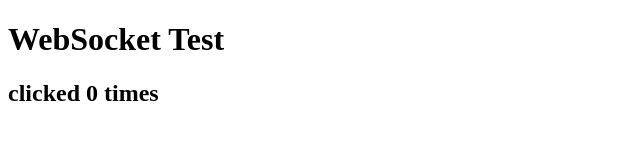
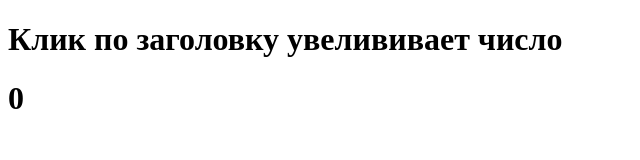
Before and after one commit to Allexxxus/cyclicproject, a website: page public/index.html in a window 1280 px wide. Shown: the whole page, without its empty margins (0-640 px from the left). Drawn offline with Linux system fonts and the light colour scheme.

Commit message:
Add files via upload

```diff
--- a/public/index.html
+++ b/public/index.html
@@ -6,7 +6,7 @@
   <script src="script.js" defer></script>
 </head>
 <body>
-  <h1 id="clickme">WebSocket Test</h1>
-  <h2 id="dynamicCounter">clicked 0 times</h2>
+  <h1 id="clickme">Клик по заголовку увелививает число</h1>
+  <h1 id="dynamicCounter">0</h1>
 </body>
 </html>
--- a/public/script.js
+++ b/public/script.js
@@ -13,7 +13,7 @@ socket.addEventListener('open', (event) => {
 socket.addEventListener('message', (event) => {
   console.log('Сообщение с бекенда:', event.data);
   clickCount = parseInt(event.data);
-  dynamicCounter.textContent = `clicked ${clickCount} times`;
+  dynamicCounter.textContent = `${clickCount}`;
 });
 
 document.addEventListener('DOMContentLoaded', function() {
```
